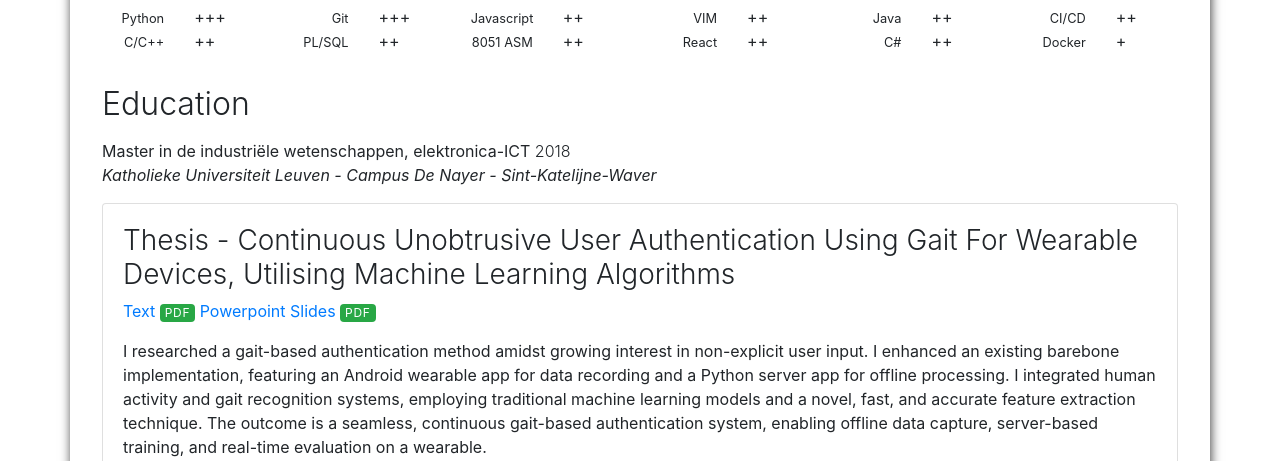
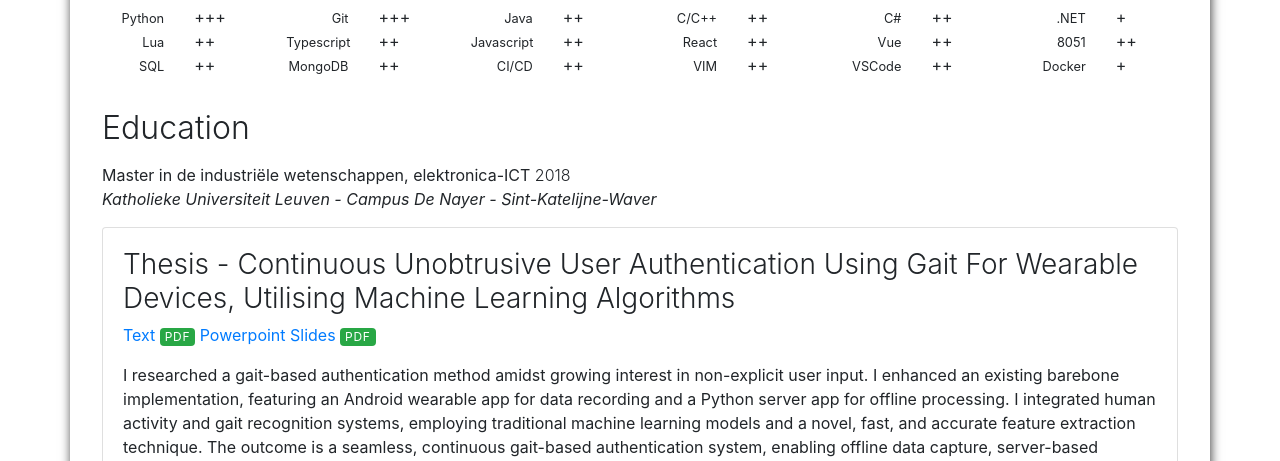
Before and after one commit to jellemeeus/JelleMeeus.github.io, a plain HTML site: page index.html in a window 1280 px wide. Shown: the part 327-788 px from the top of the page. Drawn offline with nearby package versions, Linux system fonts and the light colour scheme.

Commit message:
Deploying to gh-pages from  @ 415b9b5c1fbe01609246d2bccdcda11d426e22f6 🚀

```diff
--- a/index.html
+++ b/index.html
@@ -62,7 +62,79 @@
             +++
         </div>
         <div class="col-print-1 col-3 col-md-2 col-lg-1 text-right">
+            <span class="strong small">Java</span>
+        </div>
+        <div class="col-print-1 col-3 col-md-2 col-lg-1">
+            ++
+        </div>
+        <div class="col-print-1 col-3 col-md-2 col-lg-1 text-right">
+            <span class="strong small">C/C++</span>
+        </div>
+        <div class="col-print-1 col-3 col-md-2 col-lg-1">
+            ++
+        </div>
+        <div class="col-print-1 col-3 col-md-2 col-lg-1 text-right">
+            <span class="strong small">C#</span>
+        </div>
+        <div class="col-print-1 col-3 col-md-2 col-lg-1">
+            ++
+        </div>
+        <div class="col-print-1 col-3 col-md-2 col-lg-1 text-right">
+            <span class="strong small">.NET</span>
+        </div>
+        <div class="col-print-1 col-3 col-md-2 col-lg-1">
+            +
+        </div>
+        <div class="col-print-1 col-3 col-md-2 col-lg-1 text-right">
+            <span class="strong small">Lua</span>
+        </div>
+        <div class="col-print-1 col-3 col-md-2 col-lg-1">
+            ++
+        </div>
+        <div class="col-print-1 col-3 col-md-2 col-lg-1 text-right">
+            <span class="strong small">Typescript</span>
+        </div>
+        <div class="col-print-1 col-3 col-md-2 col-lg-1">
+            ++
+        </div>
+        <div class="col-print-1 col-3 col-md-2 col-lg-1 text-right">
             <span class="strong small">Javascript</span>
+        </div>
+        <div class="col-print-1 col-3 col-md-2 col-lg-1">
+            ++
+        </div>
+        <div class="col-print-1 col-3 col-md-2 col-lg-1 text-right">
+            <span class="strong small">React</span>
+        </div>
+        <div class="col-print-1 col-3 col-md-2 col-lg-1">
+            ++
+        </div>
+        <div class="col-print-1 col-3 col-md-2 col-lg-1 text-right">
+            <span class="strong small">Vue</span>
+        </div>
+        <div class="col-print-1 col-3 col-md-2 col-lg-1">
+            ++
+        </div>
+        <div class="col-print-1 col-3 col-md-2 col-lg-1 text-right">
+            <span class="strong small">8051</span>
+        </div>
+        <div class="col-print-1 col-3 col-md-2 col-lg-1">
+            ++
+        </div>
+        <div class="col-print-1 col-3 col-md-2 col-lg-1 text-right">
+            <span class="strong small">SQL</span>
+        </div>
+        <div class="col-print-1 col-3 col-md-2 col-lg-1">
+            ++
+        </div>
+        <div class="col-print-1 col-3 col-md-2 col-lg-1 text-right">
+            <span class="strong small">MongoDB</span>
+        </div>
+        <div class="col-print-1 col-3 col-md-2 col-lg-1">
+            ++
+        </div>
+        <div class="col-print-1 col-3 col-md-2 col-lg-1 text-right">
+            <span class="strong small">CI/CD</span>
         </div>
         <div class="col-print-1 col-3 col-md-2 col-lg-1">
             ++
@@ -74,43 +146,7 @@
             ++
         </div>
         <div class="col-print-1 col-3 col-md-2 col-lg-1 text-right">
-            <span class="strong small">Java</span>
-        </div>
-        <div class="col-print-1 col-3 col-md-2 col-lg-1">
-            ++
-        </div>
-        <div class="col-print-1 col-3 col-md-2 col-lg-1 text-right">
-            <span class="strong small">CI/CD</span>
-        </div>
-        <div class="col-print-1 col-3 col-md-2 col-lg-1">
-            ++
-        </div>
-        <div class="col-print-1 col-3 col-md-2 col-lg-1 text-right">
-            <span class="strong small">C/C++</span>
-        </div>
-        <div class="col-print-1 col-3 col-md-2 col-lg-1">
-            ++
-        </div>
-        <div class="col-print-1 col-3 col-md-2 col-lg-1 text-right">
-            <span class="strong small">PL/SQL</span>
-        </div>
-        <div class="col-print-1 col-3 col-md-2 col-lg-1">
-            ++
-        </div>
-        <div class="col-print-1 col-3 col-md-2 col-lg-1 text-right">
-            <span class="strong small">8051 ASM</span>
-        </div>
-        <div class="col-print-1 col-3 col-md-2 col-lg-1">
-            ++
-        </div>
-        <div class="col-print-1 col-3 col-md-2 col-lg-1 text-right">
-            <span class="strong small">React</span>
-        </div>
-        <div class="col-print-1 col-3 col-md-2 col-lg-1">
-            ++
-        </div>
-        <div class="col-print-1 col-3 col-md-2 col-lg-1 text-right">
-            <span class="strong small">C#</span>
+            <span class="strong small">VSCode</span>
         </div>
         <div class="col-print-1 col-3 col-md-2 col-lg-1">
             ++
```
Also changed, not shown: 1 other file.
